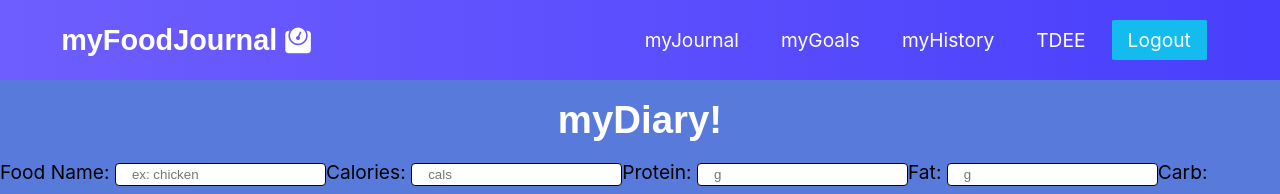
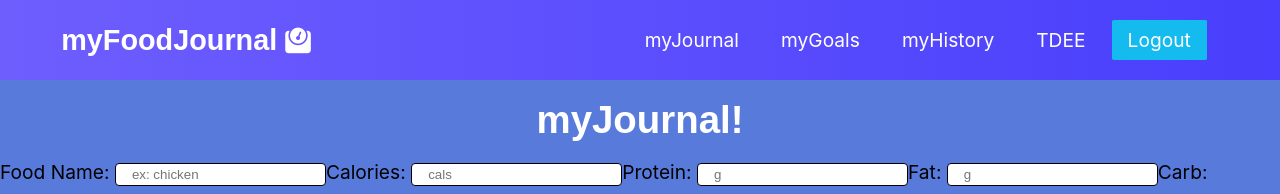
Before and after one commit to emrichmp/myFoodJournal-Frontend, a React (Create React App) app: page /#/ in a window 1280 px wide. Shown: the top 194 px of the page. Built offline with nearby package versions, Linux system fonts and the light colour scheme; no server answers; a web font is replaced by a local one.

Commit message:
changed header to myJournal

```diff
--- a/src/components/myDiary/myDiary.js
+++ b/src/components/myDiary/myDiary.js
@@ -10,7 +10,7 @@ class Mydiary extends React.Component {
     render () {
         return(
             <div>
-                <h1 className="Header"> myDiary!</h1>
+                <h1 className="Header"> myJournal!</h1>
                 <FoodContainer />
             </div>
         )
```
